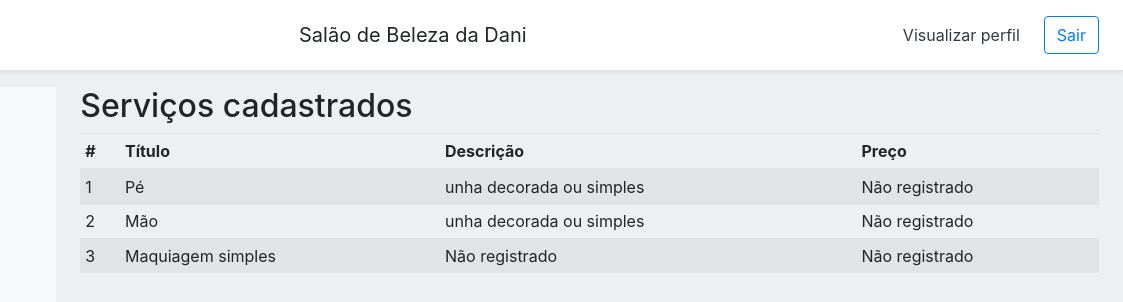
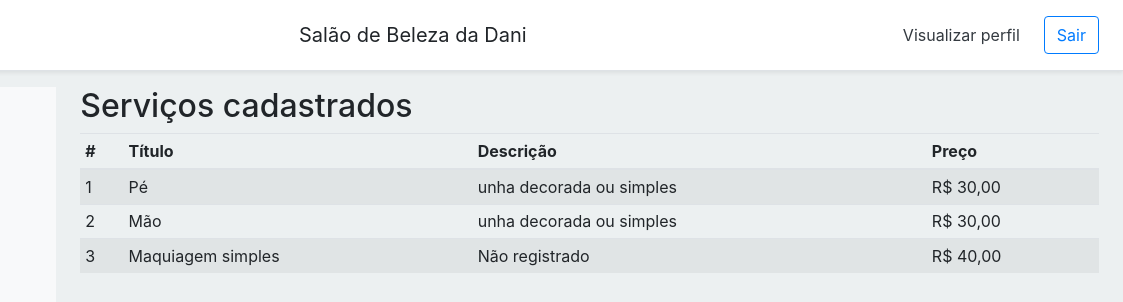
Before and after one commit to arthuroliveira1000/social-hack-2020, a plain HTML site: page company-dashboard.html in a window 1280 px wide. Shown: the top 302 px of the page, 157-1280 px from the left. Drawn offline with nearby package versions, Linux system fonts and the light colour scheme.

Commit message:
Update company-dashboard.html

```diff
--- a/company-dashboard.html
+++ b/company-dashboard.html
@@ -121,19 +121,19 @@
                 <td>1</td>
                 <td>Pé</td>
                 <td>unha decorada ou simples</td>
-                <td>Não registrado</td>
+                <td>R$ 30,00</td>
               </tr>
               <tr>
                 <td>2</td>
                 <td>Mão</td>
                 <td>unha decorada ou simples</td>
-                <td>Não registrado</td>
+                <td>R$ 30,00</td>
               </tr>
               <tr>
                 <td>3</td>
                 <td>Maquiagem simples</td>
                 <td>Não registrado</td>
-                <td>Não registrado</td>
+                <td>R$ 40,00</td>
               </tr>
             </tbody>
           </table>
```
